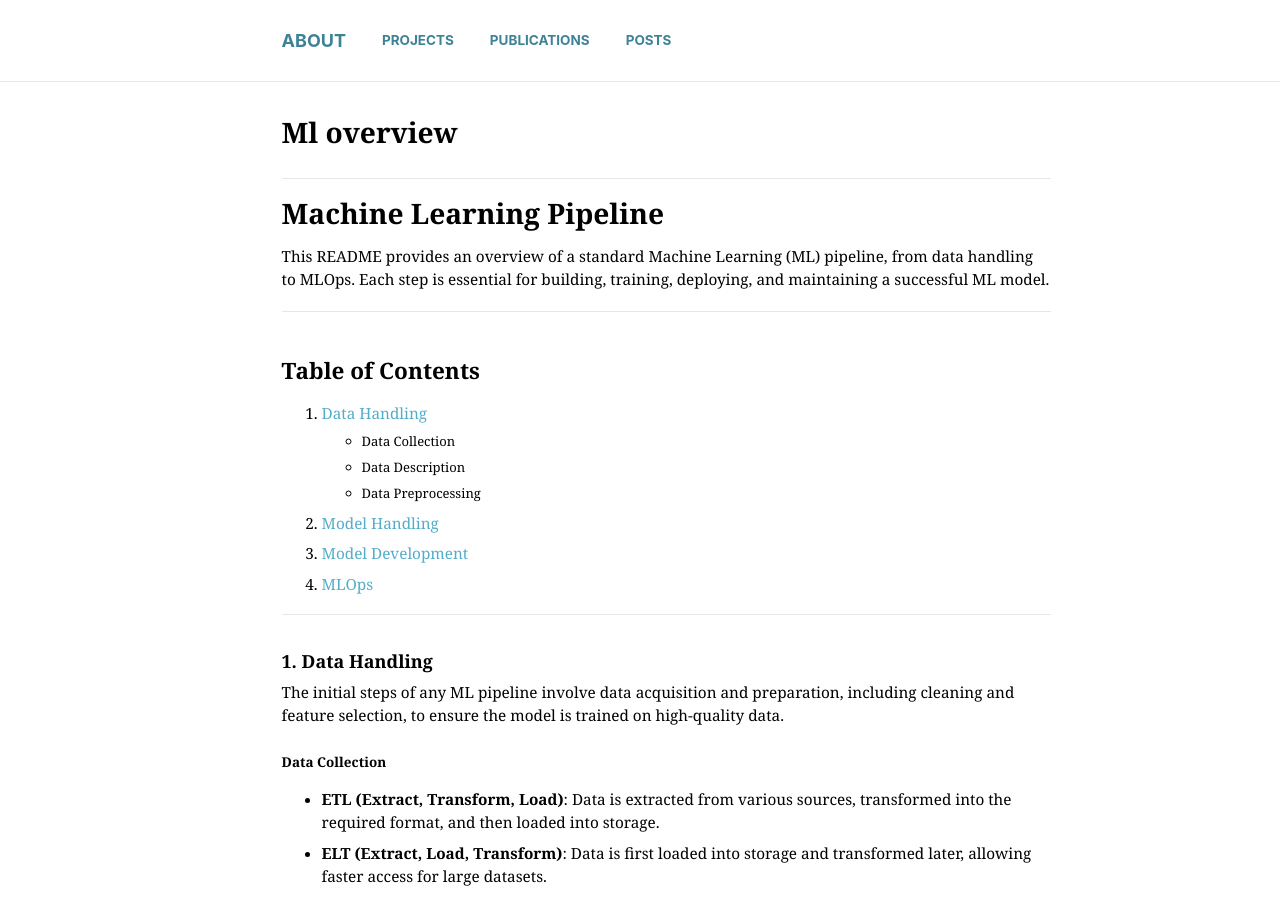
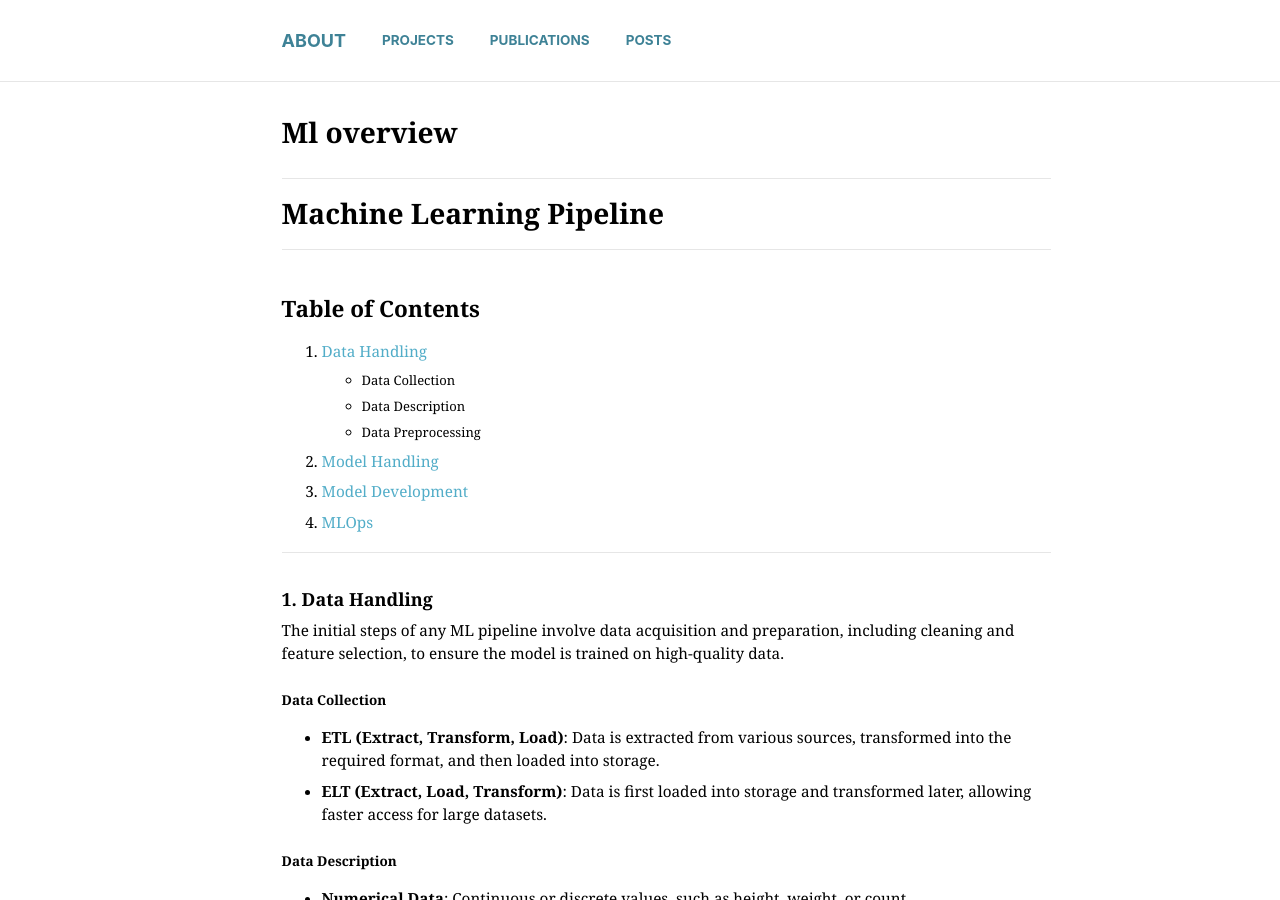
Before and after one commit to DileepKumarIrri/Port-Folio, a Jekyll site: the page built from _posts/2024-10-29-Ml Overview.md, in a window 1280 px wide and 900 px high. Built offline with Jekyll 4.4.1, drawn with Linux system fonts in a browser that asks for light colours.

Commit message:
Ml Overview Added

```diff
--- a/_posts/2024-10-29-Ml Overview.md
+++ b/_posts/2024-10-29-Ml Overview.md
@@ -3,7 +3,6 @@
 
 # Machine Learning Pipeline
 
-This README provides an overview of a standard Machine Learning (ML) pipeline, from data handling to MLOps. Each step is essential for building, training, deploying, and maintaining a successful ML model.
 
 ---
 
```
